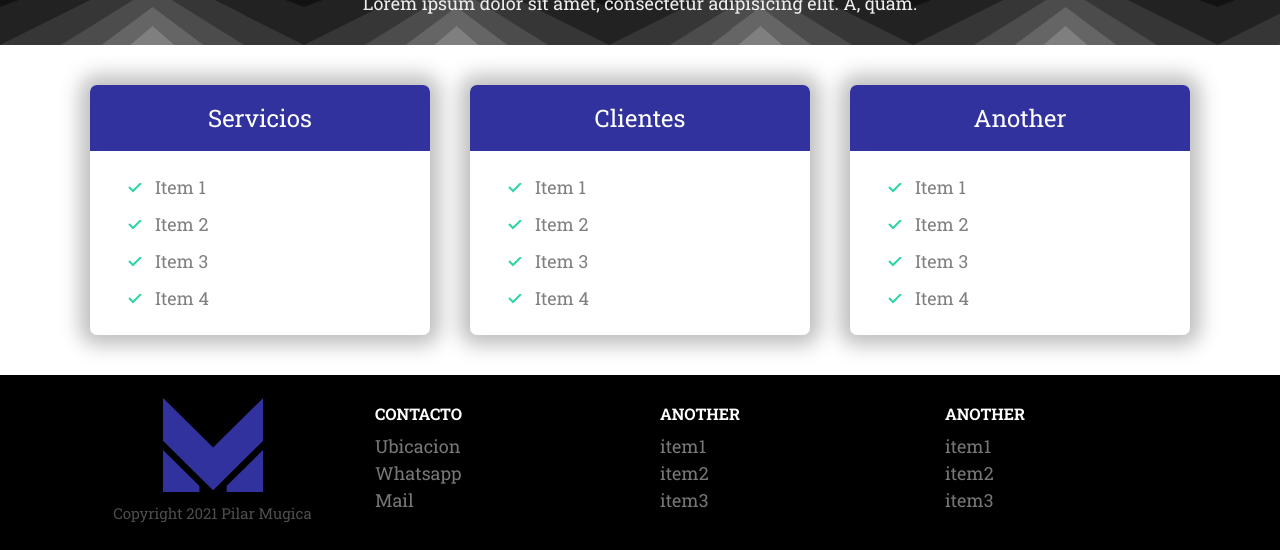
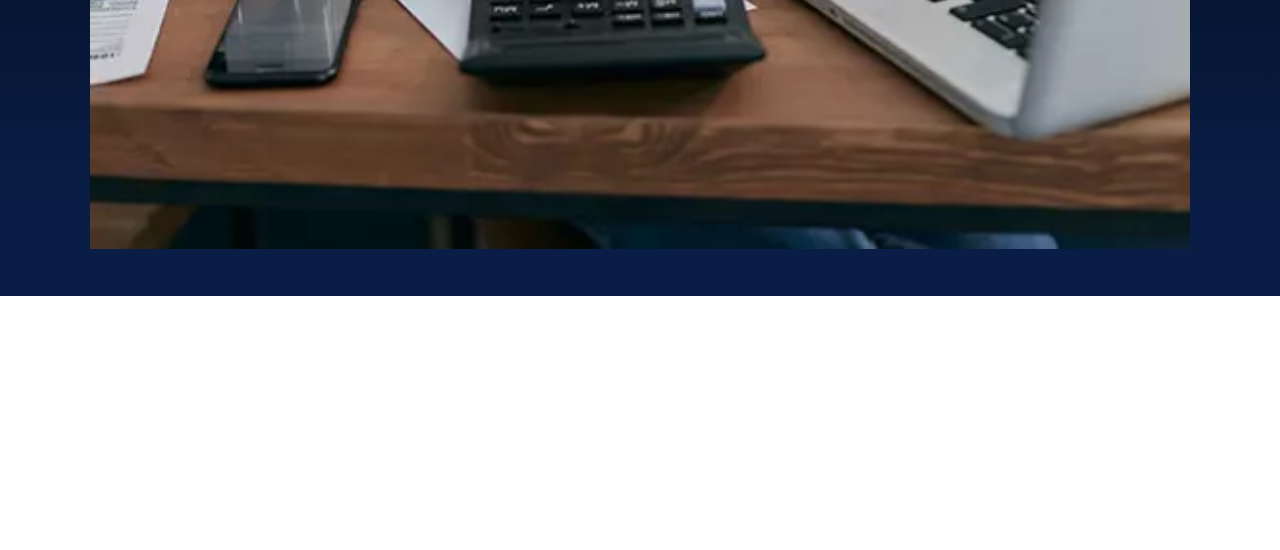
Before and after one commit to gabyreload1983/Estudio-Contable-Mugica, a plain HTML site: page test.html in a window 1280 px wide. Shown: the part 666-1216 px from the top of the page. After the commit the page ends 962 px from the top, so only its background shows below. Drawn offline with nearby package versions, Linux system fonts and the light colour scheme.

Commit message:
Create main component

```diff
--- a/css/style.css
+++ b/css/style.css
@@ -512,3 +512,25 @@ a {
     font-size: 1.6rem;
   }
 }
+
+/* main */
+.main {
+  background: rgb(0, 0, 0);
+  background: linear-gradient(
+    180deg,
+    rgba(0, 0, 0, 1) 0%,
+    rgba(9, 29, 70, 1) 90%
+  );
+  padding-bottom: 3rem;
+}
+
+.main__heading {
+  text-align: center;
+  margin: 0;
+  color: #fff;
+  margin-bottom: 2rem;
+}
+
+.main__image {
+  width: 100%;
+}
--- a/test.html
+++ b/test.html
@@ -15,8 +15,6 @@
     <link rel="stylesheet" href="https://unpkg.com/aos@next/dist/aos.css" />
   </head>
   <body>
-    <!-- Header -->
-    <header>
     <nav class="nav collapsible">
       <a class="nav__brand" href="/">
         <svg class="icon icon--primary icon--logo">
@@ -33,158 +31,31 @@
         <li class="nav__item"><a href="#">Iniciar Sesion</a></li>
       </ul>
     </nav>
-    </header>
 
-    <!-- Hero -->
-    <section class="block block--dark hero">
-      <div class="container grid grid--1x2">
-        <header class="block__header hero__content">
-          <h1 data-aos="zoom-in" class="block__heading">Estudio Contable Mugica</h1>
-          <p class="hero__tagline">La solucion a tus finanzas</p>
-          <a href="#" class="btn btn--social btn--streched">Whatsapp</a>
-        </header>
-        <picture>
+    <!-- Main -->
+    <div class="main">
+      <h1 class="main__heading">Estudio Contable Mugica</h1>
+      <div class="block container">
         <picture>
           <source
             type="image/webp"
-              srcset="images/banner.webp 1x, images/banner@2x.webp 2x, images/banner@3x.webp 3x"
+            srcset="
+              images/banner.webp    1x,
+              images/banner@2x.webp 2x,
+              images/banner@3x.webp 3x
+            "
           />
           <source
             type="image/png"
-              srcset="images/banner.png 1x, images/banner@2x.png 2x, images/banner@3x.png 3x"
+            srcset="
+              images/banner.png    1x,
+              images/banner@2x.png 2x,
+              images/banner@3x.png 3x
+            "
           />
-            <img data-aos="fade-left" class="hero__image" src="images/banner.png" alt="" />
+          <img class="main__image" src="/images/banner.png" alt="" />
         </picture>
       </div>
-    </section>
-
-    <!-- Block Domain -->
-    <section class="block block-domain">
-   <header class="block__header">
-      <h2 class="domain__heading">Deja tus finanzas en nuestras manos</h2>
-      <p class="domain__description">
-        Lorem ipsum dolor sit amet, consectetur adipisicing elit. A, quam.
-      </p>
-    </header>
-    </section>
-
-    <!-- Plans -->
-    <section class="block container block-plans">
-      <div class="grid grid--1x3">
-        <!-- Plan -->
-        <div class="plan">
-          <!-- Card -->
-          <div data-aos="fade-up" class="card card--primary">
-            <header class="card__header">
-              <h3 class="plan__name">Servicios</h3>
-            </header>
-            <div class="card__body">
-              <ul class="list list--tick">
-                <li class="list__item">Item 1</li>
-                <li class="list__item">Item 2</li>
-                <li class="list__item">Item 3</li>
-                <li class="list__item">Item 4</li>
-              </ul>
     </div>
-          </div>
-        </div>
-        <div data-aos="fade-up" class="plan">
-          <!-- Card -->
-          <div class="card card--primary">
-            <header class="card__header">
-              <h3 class="plan__name">Clientes</h3>
-            </header>
-            <div class="card__body">
-              <ul class="list list--tick">
-                <li class="list__item">Item 1</li>
-                <li class="list__item">Item 2</li>
-                <li class="list__item">Item 3</li>
-                <li class="list__item">Item 4</li>
-              </ul>
-            </div>
-          </div>
-        </div>
-        <div data-aos="fade-up" class="plan">
-          <!-- Card -->
-          <div class="card card--primary">
-            <header class="card__header">
-              <h3 class="plan__name">Another</h3>
-            </header>
-            <div class="card__body">
-              <ul class="list list--tick">
-                <li class="list__item">Item 1</li>
-                <li class="list__item">Item 2</li>
-                <li class="list__item">Item 3</li>
-                <li class="list__item">Item 4</li>
-              </ul>
-            </div>
-          </div>
-        </div>
-      </div>
-    </section>
-
-    <!-- Footer -->
-    <footer class="block block--dark footer">
-      <div class="container grid footer__sections">
-        <section class="collapsible collapsible--expanded footer__section">
-          <header class="collapsible__header">
-            <h2 class="collapsible__heading footer__heading">Contacto</h2>
-            <svg class="icon icon--white collapsible__chevron">
-              <use xlink:href="./images/sprite.svg#chevron"></use>
-            </svg>
-          </header>
-          <div class="collapsible__content">
-            <ul class="list">
-              <li><a href="#">Ubicacion</a></li>
-              <li><a href="#">Whatsapp</a></li>
-              <li><a href="#">Mail</a></li>
-            </ul>
-          </div>
-        </section>
-        <section class="collapsible footer__section">
-          <header class="collapsible__header">
-            <h2 class="collapsible__heading footer__heading">Another</h2>
-            <svg class="icon icon--white collapsible__chevron">
-              <use xlink:href="./images/sprite.svg#chevron"></use>
-            </svg>
-          </header>
-          <div class="collapsible__content">
-            <ul class="list">
-              <li><a href="#">item1</a></li>
-              <li><a href="#">item2</a></li>
-              <li><a href="#">item3</a></li>
-            </ul>
-          </div>
-        </section>
-        <section class="collapsible footer__section">
-          <header class="collapsible__header">
-            <h2 class="collapsible__heading footer__heading">Another</h2>
-            <svg class="icon icon--white collapsible__chevron">
-              <use xlink:href="./images/sprite.svg#chevron"></use>
-            </svg>
-          </header>
-          <div class="collapsible__content">
-            <ul class="list">
-              <li><a href="#">item1</a></li>
-              <li><a href="#">item2</a></li>
-              <li><a href="#">item3</a></li>
-            </ul>
-          </div>
-        </section>
-
-        <section class="footer__brand">
-          <svg class="icon icon--primary footer__icon">
-            <use xlink:href="./images/sprite.svg#logom"></use>
-          </svg>
-          <p class="footer__copyright">Copyright 2021 Pilar Mugica</p>
-        </section>
-      </div>
-    </footer>
-
-    <script src="./js/main.js"></script>
-    <script src="https://unpkg.com/aos@next/dist/aos.js"></script>
-    <script>
-      AOS.init();
-    </script>
   </body>
 </html>
```
Also changed, not shown: components/main.html (added, +25 -0 lines). Lines whose indentation alone changed are shown as unchanged.
